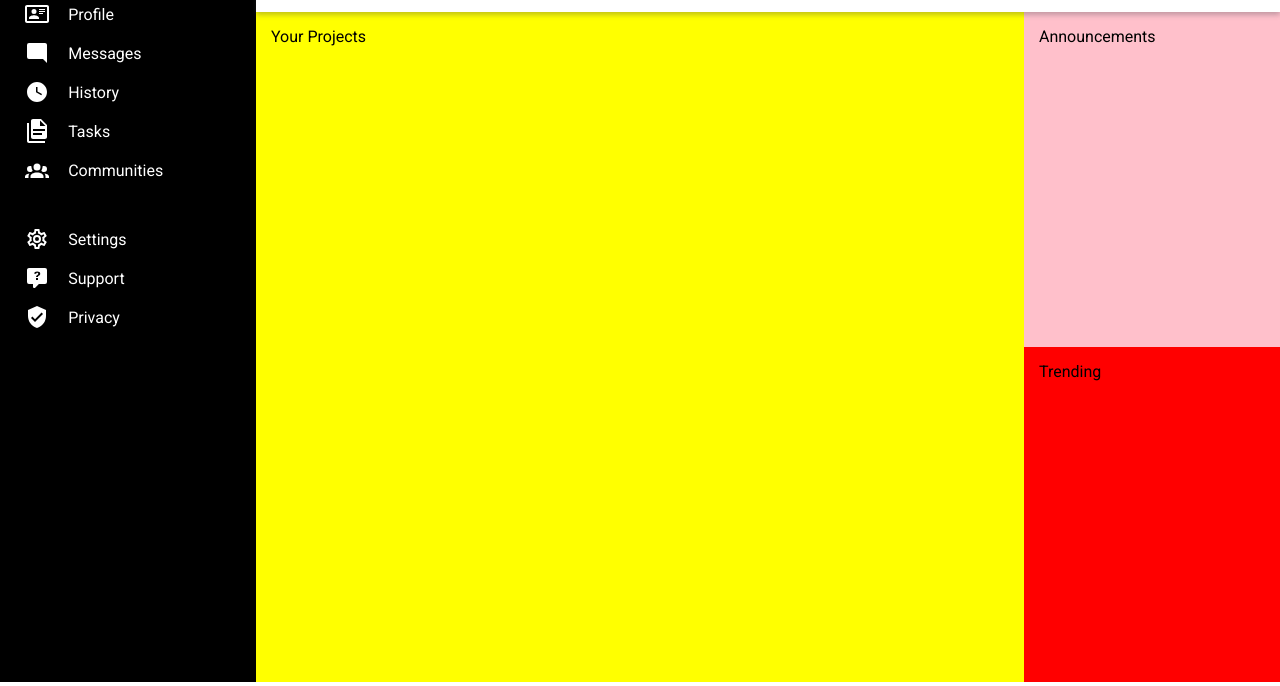
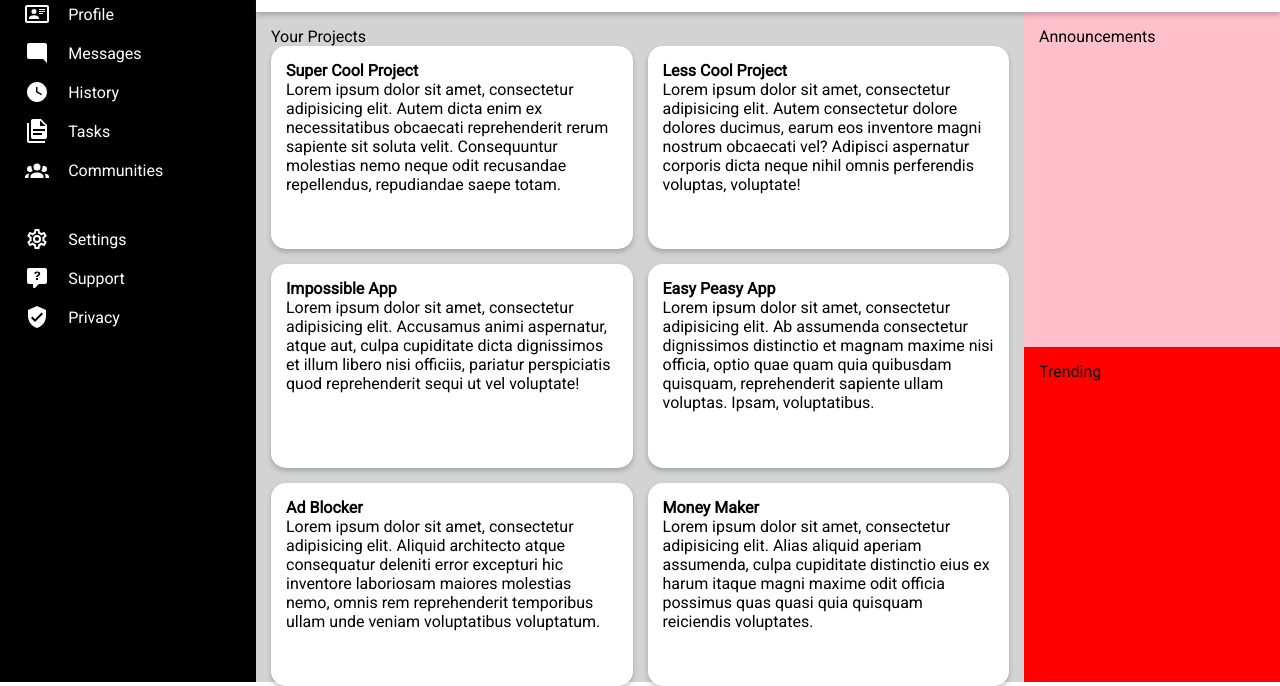
Before and after one commit to helloxmoto11/admin-dashboard, a plain HTML site: page index.html in a window 1280 px wide. Shown: the part 118-804 px from the top of the page. Drawn offline with Linux system fonts and the light colour scheme.

Commit message:
working on cards.

```diff
--- a/index.html
+++ b/index.html
@@ -117,7 +117,30 @@
     <div class="left">
         <p>Your Projects</p>
         <div class="card-container">
-
+            <div class="card">
+                <p>Super Cool Project</p>
+                <p>Lorem ipsum dolor sit amet, consectetur adipisicing elit. Autem dicta enim ex necessitatibus obcaecati reprehenderit rerum sapiente sit soluta velit. Consequuntur molestias nemo neque odit recusandae repellendus, repudiandae saepe totam.</p>
+            </div>
+            <div class="card">
+                <p>Less Cool Project</p>
+                <p>Lorem ipsum dolor sit amet, consectetur adipisicing elit. Autem consectetur dolore dolores ducimus, earum eos inventore magni nostrum obcaecati vel? Adipisci aspernatur corporis dicta neque nihil omnis perferendis voluptas, voluptate!</p>
+            </div>
+            <div class="card">
+                <p>Impossible App</p>
+                <p>Lorem ipsum dolor sit amet, consectetur adipisicing elit. Accusamus animi aspernatur, atque aut, culpa cupiditate dicta dignissimos et illum libero nisi officiis, pariatur perspiciatis quod reprehenderit sequi ut vel voluptate!</p>
+            </div>
+            <div class="card">
+                <p>Easy Peasy App</p>
+                <p>Lorem ipsum dolor sit amet, consectetur adipisicing elit. Ab assumenda consectetur dignissimos distinctio et magnam maxime nisi officia, optio quae quam quia quibusdam quisquam, reprehenderit sapiente ullam voluptas. Ipsam, voluptatibus.</p>
+            </div>
+            <div class="card">
+                <p>Ad Blocker</p>
+                <p>Lorem ipsum dolor sit amet, consectetur adipisicing elit. Aliquid architecto atque consequatur deleniti error excepturi hic inventore laboriosam maiores molestias nemo, omnis rem reprehenderit temporibus ullam unde veniam voluptatibus voluptatum.</p>
+            </div>
+            <div class="card">
+                <p>Money Maker</p>
+                <p>Lorem ipsum dolor sit amet, consectetur adipisicing elit. Alias aliquid aperiam assumenda, culpa cupiditate distinctio eius ex harum itaque magni maxime odit officia possimus quas quasi quia quisquam reiciendis voluptates.</p>
+            </div>
         </div>
     </div>
     <div class="right">
--- a/style.css
+++ b/style.css
@@ -141,10 +141,28 @@ button {
 }
 
 .left {
-    background-color: yellow;
     grid-column: 1 / 2;
     grid-row: 1 / 3;
     padding: 15px;
+}
+
+.card-container {
+    display: grid;
+    grid-template: repeat(3, 1fr) /repeat(2, 1fr);
+    gap: 15px;
+    height: 100%;
+}
+
+.card {
+
+    background-color: white;
+    border-radius: 15px;
+    box-shadow: 0 3px 5px rgb(57, 63, 72, 0.3);
+    padding: 15px;
+}
+
+.card > p:first-child {
+    font-weight: bold;
 }
 
 .right {
```
